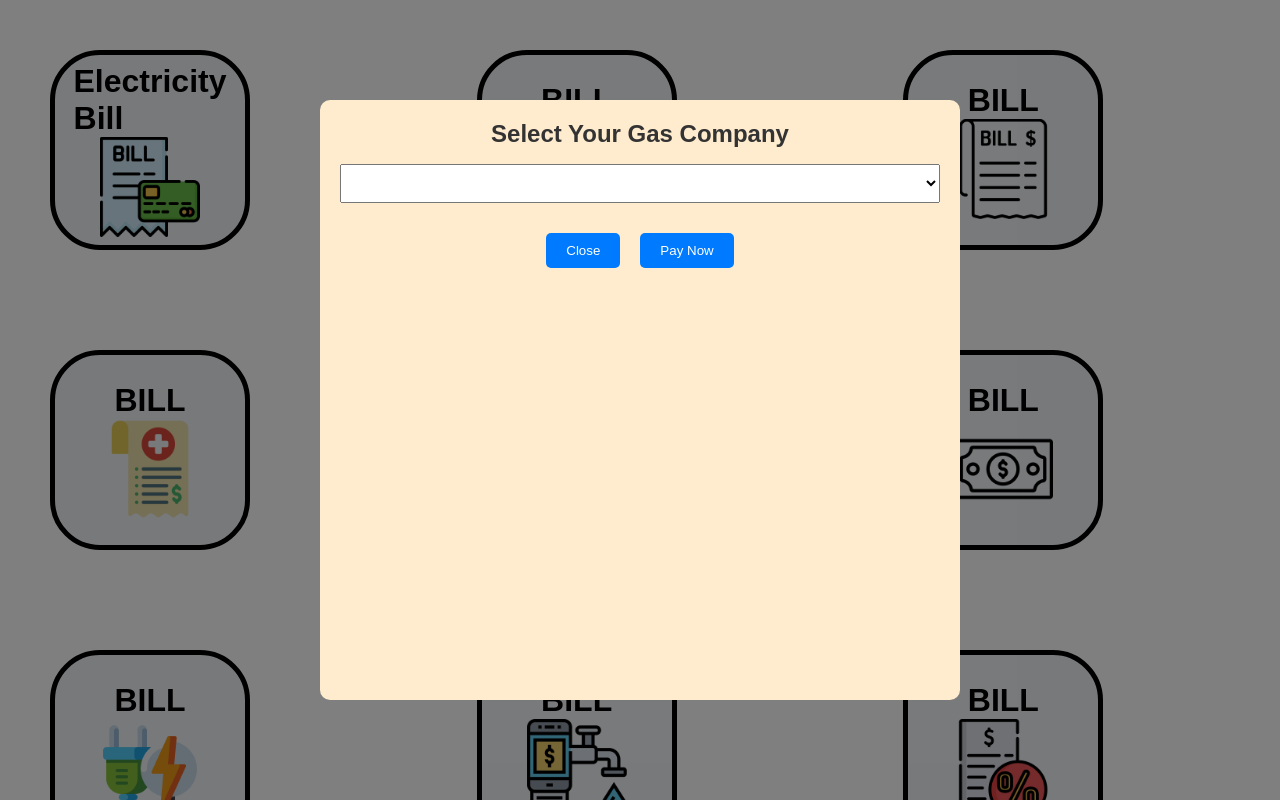
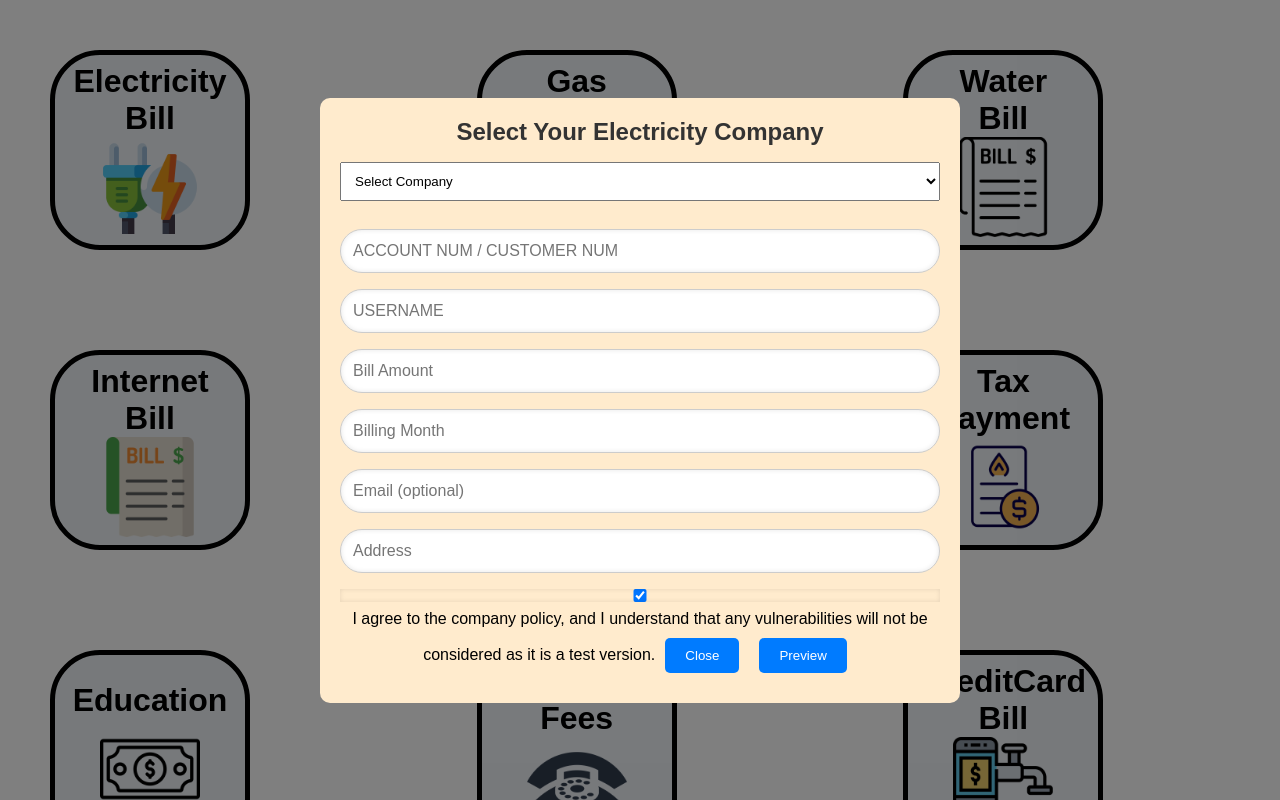
Before and after one commit to dawoodadnann/DDD-Banking-App, a React (Create React App) app: page /billing in a window 1280 px wide. Both pictures are taken after a click on the element "Electricity Bill". Shown: the top 800 px of the page. Built offline with nearby package versions, Linux system fonts and the light colour scheme.

Commit message:
BILLING PAGE COMPLETED

```diff
--- a/src/Components/billing.css
+++ b/src/Components/billing.css
@@ -1,5 +1,6 @@
 .box{
     background-color: #f0f4f8;
+    text-align: center;
     padding :50px;
     margin: 50px;
     height:200px;
@@ -55,8 +56,8 @@
     background-color: blanchedalmond;
     padding: 20px;
     border-radius: 10px;
-    width: 50%;
-    height: 75%;
+     width: 50%;
+   /* height: 75%; */
     text-align: center;
   }
 
--- a/src/Components/billing.js
+++ b/src/Components/billing.js
@@ -1,34 +1,52 @@
 import React, { useState } from "react";
-import bill_1 from '../assets/bill_img/bill 1.png';
-import bill_2 from '../assets/bill_img/bill 2.png';
-import bill_3 from '../assets/bill_img/bill 3.png';
-import bill_4 from '../assets/bill_img/bill 4.png';
-import bill_5 from '../assets/bill_img/bill 5.png';
-import bill_6 from '../assets/bill_img/bill 6 dollar-bill.png';
-import bill_7 from '../assets/bill_img/bill 7 electrical-energy.png';
-import bill_8 from '../assets/bill_img/bill 8 faucet.png';
-import bill_9 from '../assets/bill_img/bill 9 invoice (1).png';
-import bill_10 from '../assets/bill_img/bill 10 invoice.png';
-import bill_11 from '../assets/bill_img/bill 11 payment.png';
-import bill_12 from '../assets/bill_img/bill 12 telephone.png';
-
+import bill_1 from "../assets/bill_img/bill 1.png";
+import bill_2 from "../assets/bill_img/bill 2.png";
+import bill_3 from "../assets/bill_img/bill 3.png";
+import bill_4 from "../assets/bill_img/bill 4.png";
+import bill_5 from "../assets/bill_img/bill 5.png";
+import bill_6 from "../assets/bill_img/bill 6 dollar-bill.png";
+import bill_7 from "../assets/bill_img/bill 7 electrical-energy.png";
+import bill_8 from "../assets/bill_img/bill 8 faucet.png";
+import bill_9 from "../assets/bill_img/bill 9 invoice (1).png";
+import bill_10 from "../assets/bill_img/bill 10 invoice.png";
+import bill_11 from "../assets/bill_img/bill 11 payment.png";
+import bill_12 from "../assets/bill_img/bill 12 telephone.png";
 
 // import { Link } from "react-router-dom";
 import "./billing.css";
 
-const Billing = () => {    // State to control popup visibility and the selected bill type
+const Billing = () => {
+  // State to control popup visibility and the selected bill type
   const [isPopupVisible, setPopupVisible] = useState(false);
+  const [isPopup2Visible, setPopup2Visible] = useState(false);
   const [selectedBill, setSelectedBill] = useState(null);
+  const [Id, setId] = useState("");
+  const [Amount, setAmount] = useState("");
+  const [Company, setCompany] = useState("");
+  const [SubmittedData, setSubmittedData] = useState("");
+  const [Username, setUsername] = useState("");
+  const [Month, setMonth] = useState("");
+  const [Email, setEmail] = useState("");
+  const [Check, setCheck] = useState("false");
+  const [Address, setAddress] = useState("");
 
   // Bill companies for different bills
   const billCompanies = {
-      electricity: ["Company A", "Company B", "Company C"],
-      water: ["Company D", "Company E"],
-      internet: ["Company F", "Company G", "Company H"],
-      // Add more bill types and companies
+    Electricity: ["Company A", "Company B", "Company C"],
+    Water: ["Company D", "Company E"],
+    Internet: ["Company F", "Company G", "Company H"],
+    Telephone: [],
+    Tax: [],
+    Education: [],
+    Government: [],
+    CreditCard: [],
+    Clubs: [],
+    E_Challan: [],
+    Nadra: [],
   };
 
-    // Show popup when a specific box is clicked
+
+
   const handleBoxClick = (billType) => {
     setSelectedBill(billType); // Set the selected bill type
     setPopupVisible(true); // Show the popup
@@ -38,64 +56,110 @@ const Billing = () => {    // State to control popup visibility and the selected
   const closePopup = () => {
     setPopupVisible(false);
   };
+  const closePopup2 = () => {
+    setPopup2Visible(false);
+  };
+  const handleSubmit = async (e) => {
+    e.preventDefault();
+    // Store the submitted data in state
+    const data = {
+      selectedBill,
+      Id,
+      Amount,
+      Username,
+      Month,
+      Email,
+      Check,
+      Address,
+    };
+    setSubmittedData(data);
+    setPopup2Visible(true);
+    // Log the submitted data to the console
+    console.log("Selected Bill: ", selectedBill);
+    console.log("Selected Company: ", Company);
+    console.log("Account/Customer ID: ", Id);
+    console.log("Amount: ", Amount);
+    console.log("Username: ", Username);
+    console.log("Month: ", Month);
+    console.log(SubmittedData);
+
+    //     try {
+    //       const response = await fetch('http://localhost:5000/Billing', {
+    //           method: 'POST',
+    //           headers: {
+    //               'Content-Type': 'application/json',
+    //           },
+    //           body: JSON.stringify(SubmittedData),
+    //       });
+
+    //       const data = await response.json();
+
+    //       if (response.ok) {
+    //           setError('');
+    //           alert('Login successful!');
+    //       } else {
+    //           setError(data.message);
+    //       }
+    //   } catch (error) {
+    //       console.error('Error logging in:', error);
+    //       setError('An error occurred. Please try again.');
+    //   }
+  };
 
   // Bill options based on selected bill type
   const billOptions = billCompanies[selectedBill] || [];
-
-
-
 
   return (
     <div>
       <body>
         <div className="billing_page">
-          <div className="box" onClick={() => handleBoxClick("Gas")}>
+          <div className="box" onClick={() => handleBoxClick("Electricity")}>
             <h1>Electricity Bill</h1>
-            <img src={bill_1} className="logo" alt="Electricity Bill" />
-          </div>
-          <div className="box" onClick={() => handleBoxClick("internet")}>
-            <h1>BILL</h1>
-            <img src={bill_2} className="logo" alt="Electricity Bill" />
-          </div>
-          <div className="box" onClick={() => handleBoxClick("Electricity")}>
-            <h1>BILL</h1>
-            <img src={bill_3} className="logo" alt="Electricity Bill" />
-          </div>
-          <div className="box">
-            <h1>BILL</h1>
-            <img src={bill_4} className="logo" alt="Electricity Bill" />
-          </div>
-          <div className="box">
-            <h1>BILL</h1>
-            <img src={bill_5} className="logo" alt="Electricity Bill" />
-          </div>
-          <div className="box">
-            <h1>BILL</h1>
-            <img src={bill_6} className="logo" alt="Electricity Bill" />
-          </div>
-          <div className="box">
-            <h1>BILL</h1>
             <img src={bill_7} className="logo" alt="Electricity Bill" />
           </div>
-          <div className="box">
+          <div className="box" onClick={() => handleBoxClick("Gas")}>
+            <h1>Gas Bill</h1>
+            <img src={bill_1} className="logo" alt="Gas Bill" />
+          </div>
+          <div className="box" onClick={() => handleBoxClick("Water")}>
+            <h1>Water Bill</h1>
+            <img src={bill_3} className="logo" alt="Water Bill" />
+          </div>
+          <div className="box" onClick={() => handleBoxClick("Internet")}>
+            <h1>Internet Bill</h1>
+            <img src={bill_2} className="logo" alt="Internet Bill" />
+          </div>
+          <div className="box" onClick={() => handleBoxClick("Telephone")}>
+            <h1>Telephone Bill</h1>
+            <img src={bill_4} className="logo" alt="Telephone Bill" />
+          </div>
+          <div className="box" onClick={() => handleBoxClick("Tax")}>
+            <h1>Tax Payment</h1>
+            <img src={bill_5} className="logo" alt="Tax Payment" />
+          </div>
+          <div className="box" onClick={() => handleBoxClick("Education")}>
+            <h1>Education</h1>
+            <img src={bill_6} className="logo" alt="Education" />
+          </div>
+          <div className="box" onClick={() => handleBoxClick("Government")}>
+            <h1>Government Fees</h1>
+            <img src={bill_12} className="logo" alt="Government Fees" />
+          </div>
+          <div className="box" onClick={() => handleBoxClick("CreditCard")}>
+            <h1>CreditCard Bill</h1>
+            <img src={bill_8} className="logo" alt="CreditCard Bill" />
+          </div>
+          <div className="box" onClick={() => handleBoxClick("Clubs")}>
             <h1>BILL</h1>
-            <img src={bill_8} className="logo" alt="Electricity Bill" />
+            <img src={bill_9} className="logo" alt="Clubs Membership" />
           </div>
-          <div className="box">
-            <h1>BILL</h1>
-            <img src={bill_9} className="logo" alt="Electricity Bill" />
+          <div className="box" onClick={() => handleBoxClick("E_Challan")}>
+            <h1>E Challan</h1>
+            <img src={bill_10} className="logo" alt="E Challan" />
           </div>
-          <div className="box">
-            <h1>BILL</h1>
-            <img src={bill_10} className="logo" alt="Electricity Bill" />
-          </div>
-          <div className="box">
-            <h1>BILL</h1>
-            <img src={bill_11} className="logo" alt="Electricity Bill" />
-          </div>
-          <div className="box">
-            <h1>BILL</h1>
-            <img src={bill_12} className="logo" alt="Electricity Bill" />
+          <div className="box" onClick={() => handleBoxClick("Nadra")}>
+            <h1>Nadra Fees</h1>
+            <img src={bill_11} className="logo" alt="Nadra Fees" />
           </div>
         </div>
       </body>
@@ -105,19 +169,97 @@ const Billing = () => {    // State to control popup visibility and the selected
         <div className="popup">
           <div className="popup-inner">
             <h2>Select Your {selectedBill} Company</h2>
-            <select>
+            <form onSubmit={handleSubmit}>
+              <select
+                value={Company}
+                onChange={(e) => setCompany(e.target.value)} // Update the Company when a bill type is selected
+                required
+              >
+                <option value="">Select Company</option>
                 {billOptions.map((company, index) => (
                   <option key={index} value={company}>
                     {company}
                   </option>
                 ))}
               </select>
+
+              <input
+                type="text"
+                placeholder="ACCOUNT NUM / CUSTOMER NUM"
+                value={Id}
+                onChange={(e) => setId(e.target.value)}
+                required
+              />
+              <input
+                type="text"
+                placeholder="USERNAME"
+                value={Username}
+                onChange={(e) => setUsername(e.target.value)}
+                required
+              />
+              <input
+                type="number"
+                placeholder="Bill Amount"
+                value={Amount}
+                onChange={(e) => setAmount(e.target.value)}
+              />
+              <input
+                type="text"
+                placeholder="Billing Month"
+                value={Month}
+                onChange={(e) => setMonth(e.target.value)}
+              />
+              <input
+                type="text"
+                placeholder="Email (optional)"
+                value={Email}
+                onChange={(e) => setEmail(e.target.value)}
+                required
+              />
+              <input
+                type="text"
+                placeholder="Address"
+                value={Address}
+                onChange={(e) => setAddress(e.target.value)}
+                required
+              />
+              <input
+                type="checkbox"
+                checked={Check}
+                onChange={(e) => setCheck(e.target.checked)}
+              />
+              <label>
+                I agree to the company policy, and I understand that any
+                vulnerabilities will not be considered as it is a test version.
+              </label>
+
               <button onClick={closePopup}>Close</button>
-            <button onClick={() => alert("Proceed to payment")}>Pay Now</button>
+              <button type="submit" onClick={() => alert("Proceed to payment")}>
+                Preview
+              </button>
+            </form>
           </div>
         </div>
       )}
-
+      {isPopup2Visible && (
+        <div className="popup">
+          <div className="popup-inner">
+          <h2>Preview Your Bill Payment Details</h2>
+            <p><strong>Bill Type:</strong> {SubmittedData.selectedBill}</p>
+            <p><strong>Username:</strong> {SubmittedData.Username}</p>
+            <p><strong>Account/Customer ID:</strong> {SubmittedData.Id}</p>
+            <p><strong>Amount:</strong> {SubmittedData.Amount}</p>
+            <p><strong>Month:</strong> {SubmittedData.Month}</p>
+            <p><strong>Email:</strong> {SubmittedData.Email}</p>
+            <p><strong>Address:</strong> {SubmittedData.Address}</p>
+            <p><strong>Policy Agreement:</strong> {Check ? "Agreed" : "Not Agreed"}</p>
+            <button onClick={closePopup2}>Close</button>
+              <button type="submit" onClick={() => alert("Proceed to payment")}>
+                Pay Now
+              </button>
+          </div>
+        </div>
+      )}
     </div>
   );
 };
```
Lines whose indentation alone changed are shown as unchanged.
